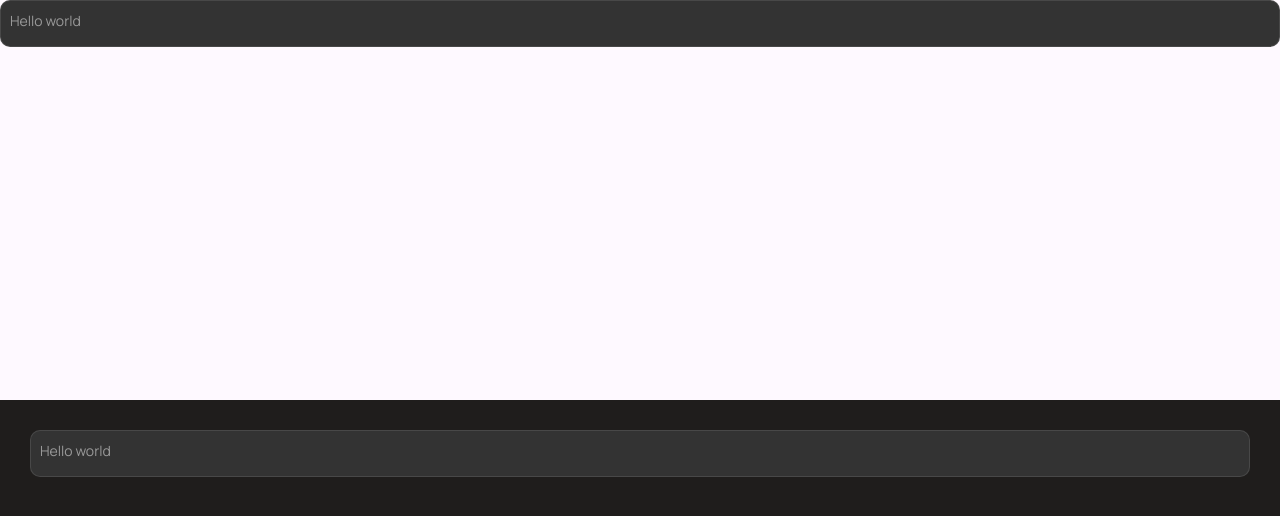
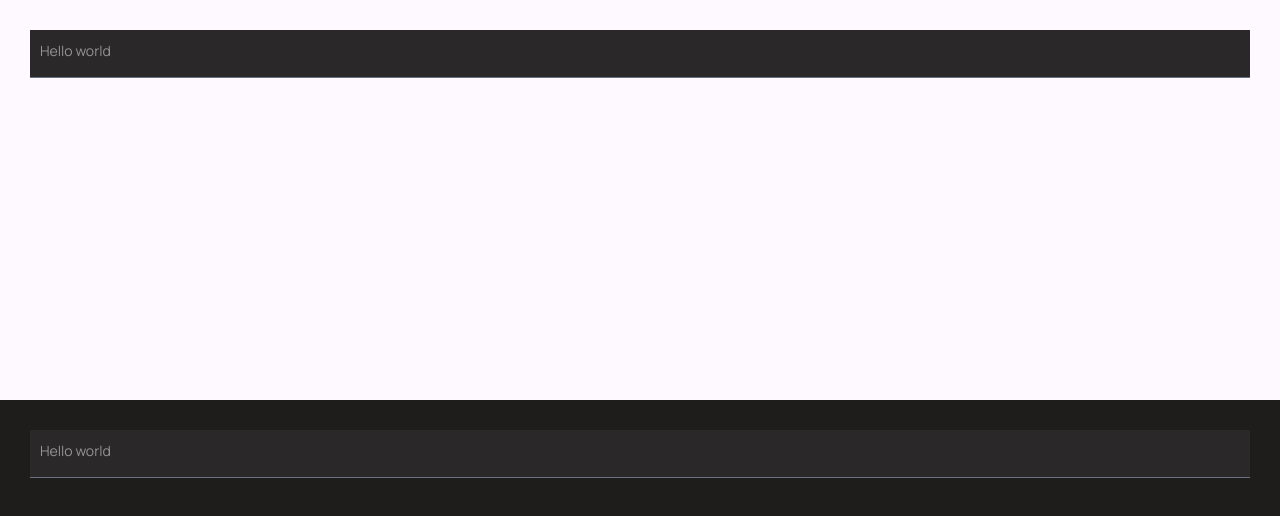
Before and after one commit to AmandaVP23/fleet-flux-web, a React (Vite) app: page /about in a window 1280 px wide. Shown: the top 516 px of the page. Built offline with nearby package versions, Linux system fonts and the light colour scheme.

Commit message:
Input dark

```diff
--- a/src/assets/styles/base/_base.scss
+++ b/src/assets/styles/base/_base.scss
@@ -29,6 +29,7 @@ body {
 
     .light {
         background-color: #fef9ff;
+        padding: 3rem;
     }
 
     .row {
--- a/src/assets/styles/components/_form-input.scss
+++ b/src/assets/styles/components/_form-input.scss
@@ -1,17 +1,43 @@
+@use '../base/colors' as *;
+
 .form-input {
     width: 100%;
+    $parent: &;
+
+    &--error#{$parent}__input {
+        input {
+        }
+    }
 
     &__input {
         position: relative;
 
+        &:focus-within {
+            &::after {
+                transform: scale(1);
+            }
+        }
+
+        &::after {
+            content: '';
+            position: absolute;
+            bottom: 0;
+            left: 0;
+            width: 100%;
+            height: 2px;
+            background-color: $color-primary-500;
+            transition: 0.3s all ease-in-out;
+            transform: scale(0);
+        }
+
         input {
-            background-color: #333;
-            color: #fff;
+            background-color: #2a2828;
+            color: $color-text;
             width: 100%;
-            padding: 1.8rem 0.8rem 0.6rem 1rem;
+            padding: 2rem 0.8rem 0.6rem 1rem;
             outline: 0;
-            border: 1px solid rgba(105, 105, 105, 0.397);
-            border-radius: 10px;
+            border: none;
+            border-bottom: 1px solid $color-neutral-500;
             font-size: 1.4rem;
         }
 
@@ -32,7 +58,7 @@
 
         input:focus + span,
         input:not(:placeholder-shown) + span {
-            color: #00bfff;
+            color: $color-primary-500;
             top: 0.2rem;
             font-size: 1.2rem;
             font-weight: 600;
--- a/src/components/ui/TextInput.tsx
+++ b/src/components/ui/TextInput.tsx
@@ -15,7 +15,7 @@ function TextInput(props: OwnProps) {
     const [value, setValue] = useState('');
 
     return (
-        <div className="form-input">
+        <div className="form-input form-input--error">
             <div className="form-input__input">
                 <input
                     value={value}
```
